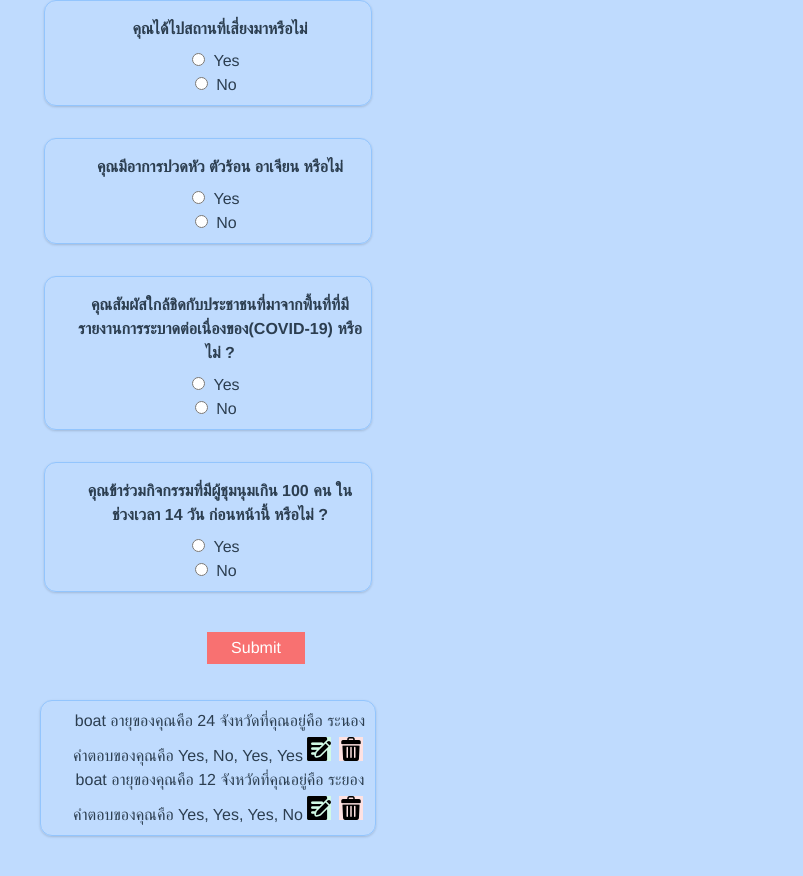
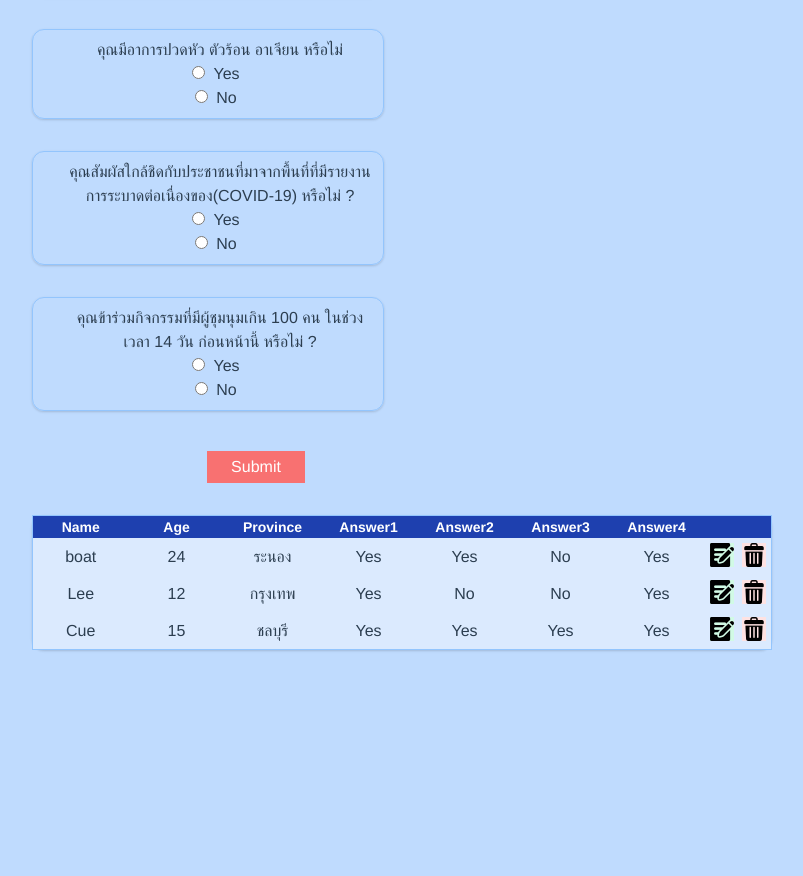
Before and after one commit to pornpipatpt/INT203_62130500062_Groupwork_SPA, a Vue app: page / in a window 1280 px wide. Shown: the part 516-1392 px from the top of the page, without its empty margins (256-1059 px from the left). After the commit the page ends 1198 px from the top, so only its background shows below. Built offline with nearby package versions, Linux system fonts and the light colour scheme; data requests are answered from the project's data file.

Commit message:
[update]Home to finish

```diff
--- a/db.json
+++ b/db.json
@@ -5,20 +5,30 @@
       "age": "24",
       "province": "ระนอง",
       "answer": "Yes",
-      "answer1": "No",
-      "answer2": "Yes",
+      "answer1": "Yes",
+      "answer2": "No",
       "answer3": "Yes",
       "id": 1
     },
     {
-      "name": "boat",
+      "name": "Lee",
       "age": "12",
-      "province": "ระยอง",
+      "province": "กรุงเทพ",
+      "answer": "Yes",
+      "answer1": "No",
+      "answer2": "No",
+      "answer3": "Yes",
+      "id": 2
+    },
+    {
+      "name": "Cue",
+      "age": "15",
+      "province": "ชลบุรี",
       "answer": "Yes",
       "answer1": "Yes",
       "answer2": "Yes",
-      "answer3": "No",
-      "id": 2
+      "answer3": "Yes",
+      "id": 3
     }
   ]
 }
--- a/public/index.html
+++ b/public/index.html
@@ -7,7 +7,7 @@
     <link rel="icon" href="<%= BASE_URL %>favicon.ico">
     <title><%= htmlWebpackPlugin.options.title %></title>
   </head>
-  <body>
+  <body class="bg-blue-200">
     <noscript>
       <strong>We're sorry but <%= htmlWebpackPlugin.options.title %> doesn't work properly without JavaScript enabled. Please enable it to continue.</strong>
     </noscript>
--- a/src/assets/tailwind.css
+++ b/src/assets/tailwind.css
@@ -3,26 +3,6 @@
 @tailwind components;
 
 @tailwind utilities;
-
-.topic {
-  @apply text-base text-fuchsia-500 tracking-wider font-semibold;
-}
-
-.container {
-  @apply flex flex-col justify-center items-center p-2;
-}
-.survey-container {
-  @apply flex flex-col justify-start items-start p-1;
-}
-
-.logo {
-  @apply w-24 h-24;
-}
-
-.heading {
-  @apply font-bold my-2;
-}
-
 .input {
   @apply border border-gray-600 rounded-md  p-1 ;
 }
--- a/src/views/Home.vue
+++ b/src/views/Home.vue
@@ -4,10 +4,10 @@
     <p class="font-extralight   text-black text-center text-3xl ">
       Covid-19 Risk Assessment Form
     </p>
-    <div class="w-screen h-full">
-      <div class="w-full h-full md:w-1/2">
-        <div class="container">
-          <div class="survey-container">
+    <div class=" w-full">
+      <div class="w-screen h-full md:w-1/2">
+
+
             <form @submit.prevent="submitForm">
               <text-box>
                 <label class="label" for="name">ชื่อของคุณ:</label>
@@ -190,8 +190,8 @@
                 Submit
               </button>
             </form>
-          </div>
-          <text-box>
+
+          <!-- <text-box>
             <ul v-for="survey in surveyResults" :key="survey.id">
               <li>
                 <span>{{ survey.name }}</span>
@@ -212,11 +212,49 @@
                 </button>
               </li>
             </ul>
-          </text-box>
-        </div>
+
+          </text-box> -->
+
+
+
       </div>
     </div>
+
+     <table class="table-fixed border pl-8 ml-72 border-blue-300 rounded-xl shadow p-2 my-8  ">
+           <thead>
+              <tr class="text-white bg-blue-800 text-sm">
+                <th class="w-24  ">Name</th>
+                <th class="w-24 ">Age</th>
+                <th class="w-24 ">Province</th>
+                <th class="w-24 ">Answer1</th>
+                <th class="w-24 ">Answer2</th>
+                <th class="w-24 ">Answer3</th>
+                <th class="w-24 ">Answer4</th>
+                <th></th>
+              </tr>
+             <tr  class="bg-blue-100" v-for="survey in surveyResults" :key="survey.id">
+               <td>{{ survey.name }}</td>
+               <td>{{ survey.age }}</td>
+               <td>{{ survey.province }}</td>
+               <td>{{ survey.answer }}</td>
+               <td>{{ survey.answer1 }}</td>
+               <td>{{ survey.answer2 }}</td>
+               <td>{{ survey.answer3 }}</td>
+               <td>
+                <button @click="showIfm(survey)" class="bg-green-100 m-1">
+                  <img src="@/assets/edit.png" alt="" />
+                </button>
+                <button @click="deleteIfm(survey.id)" class="bg-red-100 m-1">
+                  <img src="@/assets/delete.png" alt="" />
+                </button>
+               </td>
+            </tr>
+
+            </thead>
+          </table>
+
   </blackground>
+
 </template>
 
 <script>
@@ -259,20 +297,7 @@ export default {
       this.invalidAnswerInput2 = this.answer2 === null ? true : false;
       this.invalidAnswerInput3 = this.answer3 === null ? true : false;
 
-      console.log(`name value: ${this.enteredName}`);
-      console.log(`invalid name: ${this.invalidNameInput}`);
-      console.log(`age value: ${this.enteredAge}`);
-      console.log(`invalid age: ${this.invalidAgeInput}`);
-      console.log(`province value: ${this.enteredProvince}`);
-      console.log(`invalid province: ${this.invalidProvinceInput}`);
-      console.log(`answer value: ${this.answer}`);
-      console.log(`invalid answer: ${this.invalidAnswerInput}`);
-      console.log(`answer1 value: ${this.answer1}`);
-      console.log(`invalid1 answer: ${this.invalidAnswerInput1}`);
-      console.log(`answer1 value: ${this.answer2}`);
-      console.log(`invalid1 answer: ${this.invalidAnswerInput2}`);
-      console.log(`answer1 value: ${this.answer3}`);
-      console.log(`invalid1 answer: ${this.invalidAnswerInput3}`);
+
 
       if (
         this.enteredName !== "" &&
```
